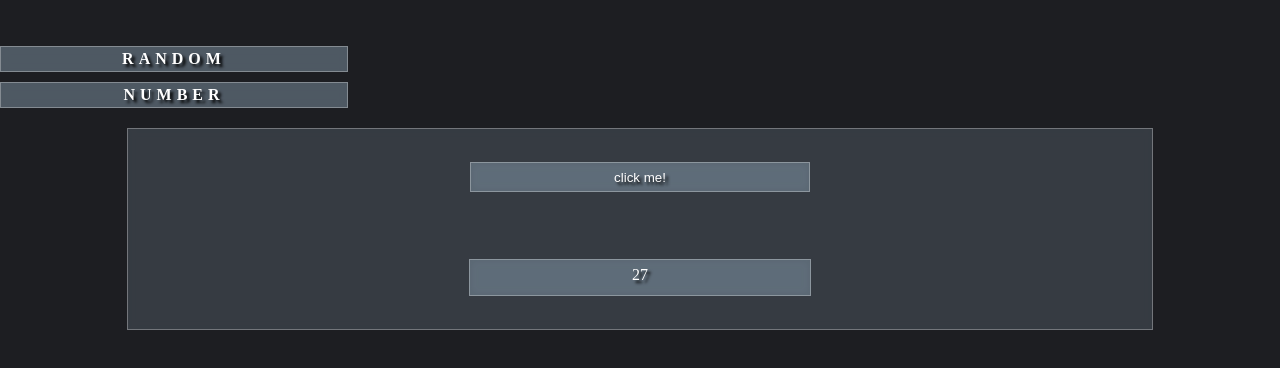
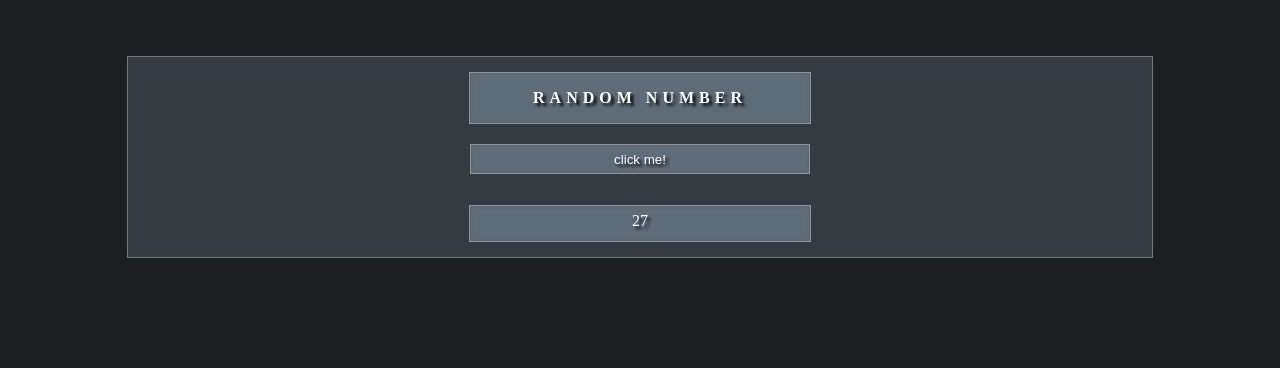
Before and after one commit to adam-kl47/random-number-generator, a plain HTML site: page index.html in a window 1280 px wide. Both pictures are taken after a click on the button "click me!". Drawn offline with Linux system fonts and the light colour scheme.

Commit message:
Add files via upload

```diff
--- a/index.html
+++ b/index.html
@@ -8,9 +8,9 @@
 
         <div class="main disable-selection">
             <br/><br/>
-            <h1>RANDOM</h1>
-            <h1>NUMBER</h1>
+
             <div class="box">
+                <h1>RANDOM NUMBER</h1>
                 <button>click me!</button>
                 <p></p>
             </div>
--- a/main.js
+++ b/main.js
@@ -7,6 +7,9 @@ const los = () => {
     const txt = document.querySelector('p');
 
     if (number == 10) {
+        txt.textContent = 5;
+    }
+    if (number == 24) {
         txt.textContent = 5;
     }
     else {
--- a/style.scss
+++ b/style.scss
@@ -67,7 +67,6 @@ h1 {
   font-size: medium;
   margin-top: 10px;
   letter-spacing: 5px;
-  padding: 3px;
   width: 340px;
   background-color: rgba(112, 128, 144, 0.6);
   backdrop-filter: blur(5px);
```
Also changed, not shown: style.css, 1 other file.
